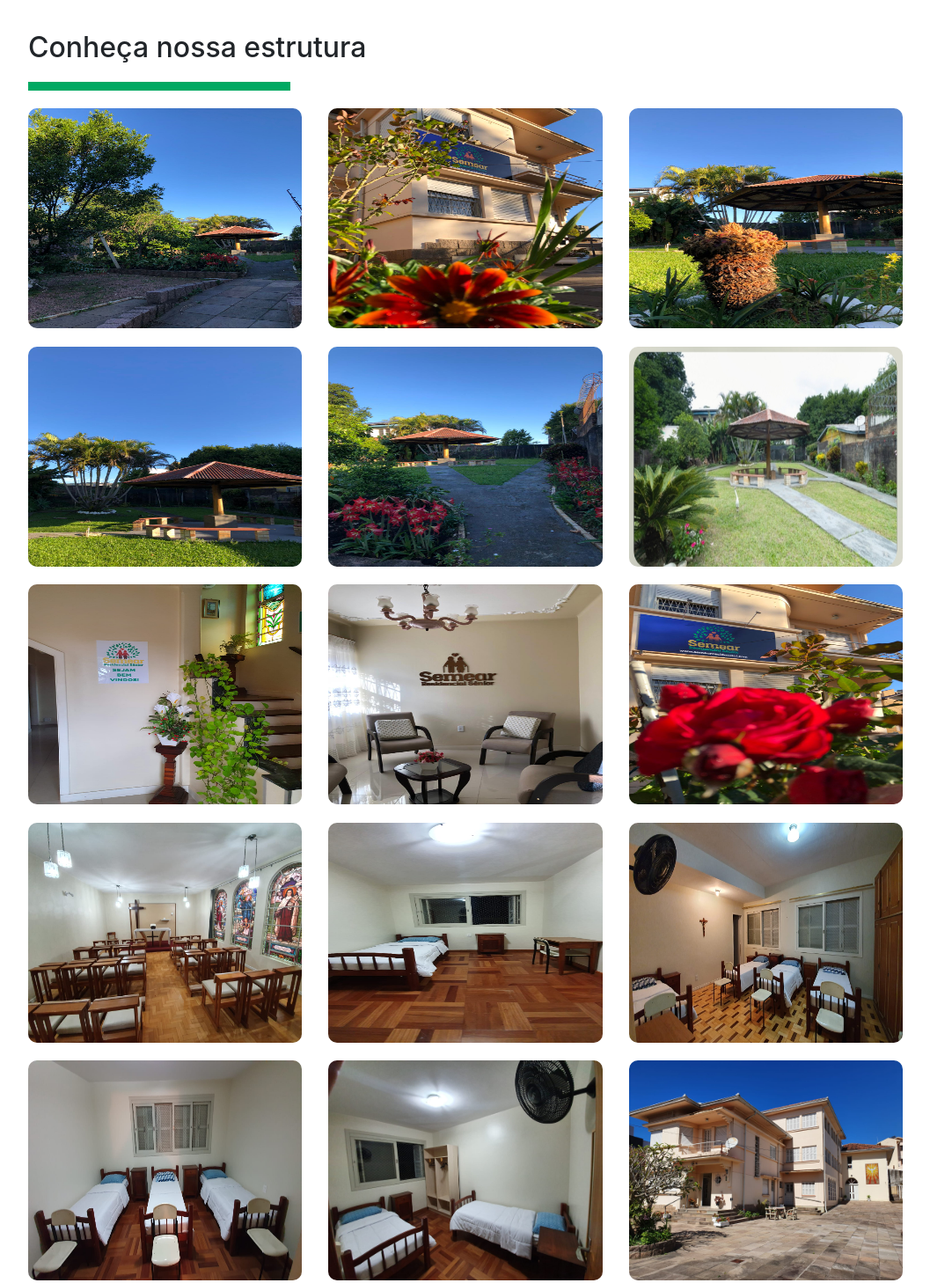
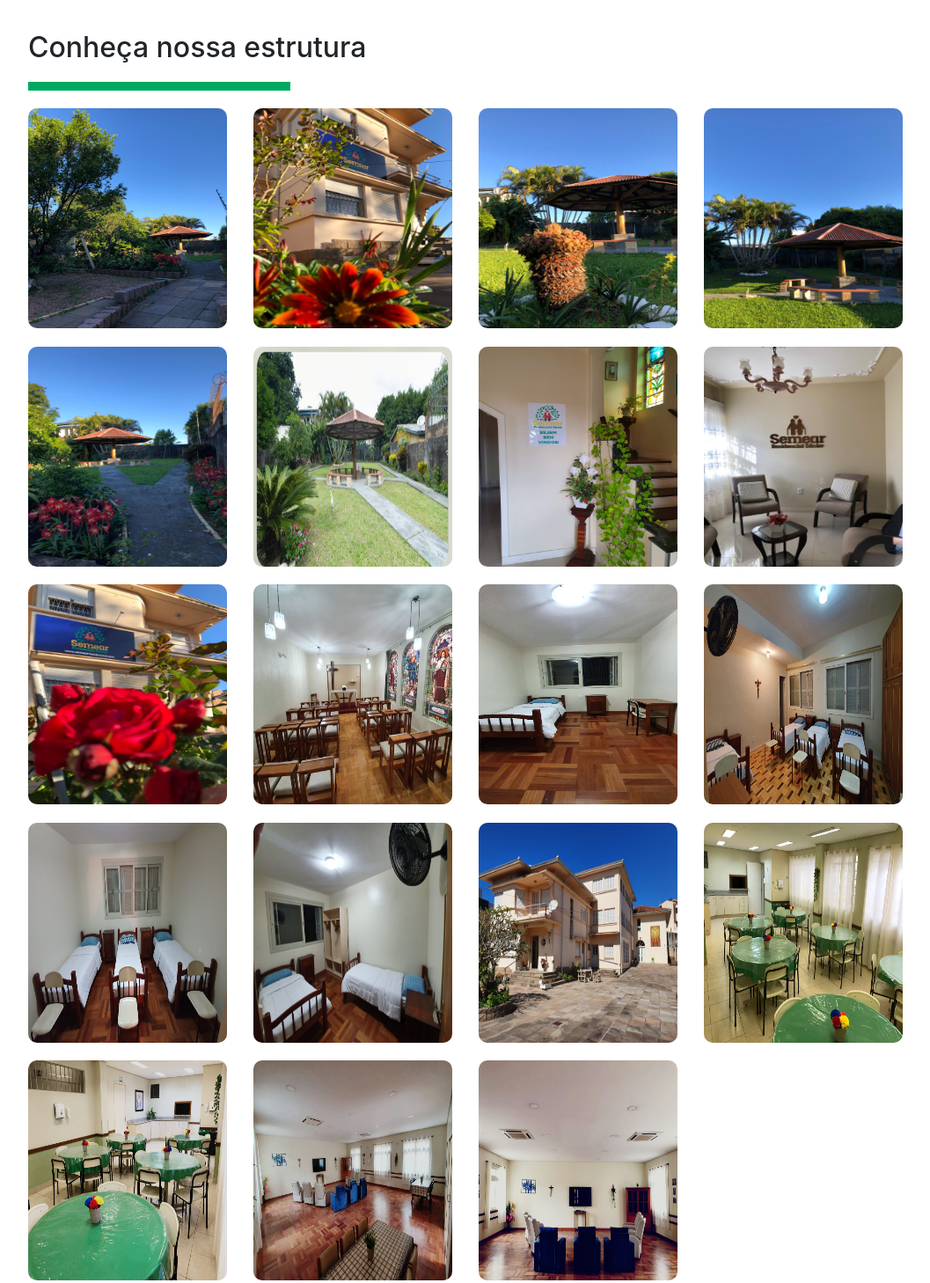
Before and after one commit to GabrielJusto/SemearResidencialSenior, a website built with Vite: page index.html in a window 1280 px wide. Shown: the part 1740-3198 px from the top of the page at 88% size, without its empty margins (111-1168 px from the left). Built offline with nearby package versions, Linux system fonts and the light colour scheme.

Commit message:
imagens adicionadas

```diff
--- a/index.html
+++ b/index.html
@@ -168,50 +168,62 @@
 
         <div class="container-fluid ">
             <div class="row">
-                <div class="col-sm-12 col-md-4  imagem">
+                <div class="col-sm-12 col-md-3  imagem">
                     <img class="estrutura" width="100%" height="250" src="images/ambiente (1).jpeg">
                 </div>
-                <div class="col-sm-12 col-md-4  imagem">
+                <div class="col-sm-12 col-md-3  imagem">
                     <img class="estrutura" width="100%" height="250" src="images/ambiente (2).jpeg">
                 </div>
-                <div class="col-sm-12 col-md-4  imagem">
+                <div class="col-sm-12 col-md-3  imagem">
                     <img class="estrutura" width="100%" height="250" src="images/ambiente (3).jpeg">
                 </div>
-                <div class="col-sm-12 col-md-4  imagem">
+                <div class="col-sm-12 col-md-3  imagem">
                     <img class="estrutura" width="100%" height="250" src="images/ambiente (5).jpeg">
                 </div>
-                <div class="col-sm-12 col-md-4  imagem">
+                <div class="col-sm-12 col-md-3  imagem">
                     <img class="estrutura" width="100%" height="250" src="images/ambiente (6).jpeg">
                 </div>
-                <div class="col-sm-12 col-md-4  imagem">
+                <div class="col-sm-12 col-md-3  imagem">
                     <img class="estrutura" width="100%" height="250" src="images/ambiente (7).jpeg">
                 </div>
-                <div class="col-sm-12 col-md-4  imagem">
+                <div class="col-sm-12 col-md-3  imagem">
                     <img class="estrutura" width="100%" height="250" src="images/ambiente (8).jpeg">
                 </div>
-                <div class="col-sm-12 col-md-4  imagem">
+                <div class="col-sm-12 col-md-3  imagem">
                     <img class="estrutura" width="100%" height="250" src="images/ambiente (9).jpeg">
                 </div>
-                <div class="col-sm-12 col-md-4  imagem">
+                <div class="col-sm-12 col-md-3  imagem">
                     <img class="estrutura" width="100%" height="250" src="images/ambiente (10).jpeg">
                 </div>
-                <div class="col-sm-12 col-md-4  imagem">
+                <div class="col-sm-12 col-md-3  imagem">
                     <img class="estrutura" width="100%" height="250" src="images/ambiente (11).jpeg">
                 </div>
-                <div class="col-sm-12 col-md-4  imagem">
+                <div class="col-sm-12 col-md-3  imagem">
                     <img class="estrutura" width="100%" height="250" src="images/ambiente (12).jpeg">
                 </div>
-                <div class="col-sm-12 col-md-4  imagem">
+                <div class="col-sm-12 col-md-3  imagem">
                     <img class="estrutura" width="100%" height="250" src="images/ambiente (13).jpeg">
                 </div>
-                <div class="col-sm-12 col-md-4  imagem">
+                <div class="col-sm-12 col-md-3  imagem">
                     <img class="estrutura" width="100%" height="250" src="images/ambiente (14).jpeg">
                 </div>
-                <div class="col-sm-12 col-md-4  imagem">
+                <div class="col-sm-12 col-md-3  imagem">
                     <img class="estrutura" width="100%" height="250" src="images/ambiente (15).jpeg">
                 </div>
-                <div class="col-sm-12 col-md-4  imagem">
+                <div class="col-sm-12 col-md-3  imagem">
                     <img class="estrutura" width="100%" height="250" src="images/ambiente (16).jpeg">
+                </div>
+                <div class="col-sm-12 col-md-3  imagem">
+                    <img class="estrutura" width="100%" height="250" src="images/refeitorio (1).jpeg">
+                </div>
+                <div class="col-sm-12 col-md-3  imagem">
+                    <img class="estrutura" width="100%" height="250" src="images/refeitorio (2).jpeg">
+                </div>
+                <div class="col-sm-12 col-md-3  imagem">
+                    <img class="estrutura" width="100%" height="250" src="images/refeitorio (3).jpeg">
+                </div>
+                <div class="col-sm-12 col-md-3  imagem">
+                    <img class="estrutura" width="100%" height="250" src="images/refeitorio (4).jpeg">
                 </div>
 
             </div>
@@ -263,11 +275,11 @@
 
             <div class="col">
                 <a  target="_blank" href="https://www.instagram.com/semearresidencial/?igshid=MzRlODBiNWFlZA%3D%3D">
-                    <img width="15vw" height="15vh" src="images/icons8-instagram-50.png" >
+                    <img width="30vw"    src="images/icons8-instagram-50.png" >
 
                 </a>
                 <a  target="_blank" href="https://www.facebook.com/people/Resid%C3%AAncial-Semear/61550965433312/?mibextid=ZbWKwL">
-                    <img  width="15vw" height="15vh" src="images/icons8-facebook-50.png" >
+                    <img  width="30vw"  src="images/icons8-facebook-50.png" >
                 </a>
             </div>
         </div>
```
Also changed, not shown: images/refeitorio (1).jpeg (added), images/refeitorio (2).jpeg (added), images/refeitorio (3).jpeg (added), images/refeitorio (4).jpeg (added).
